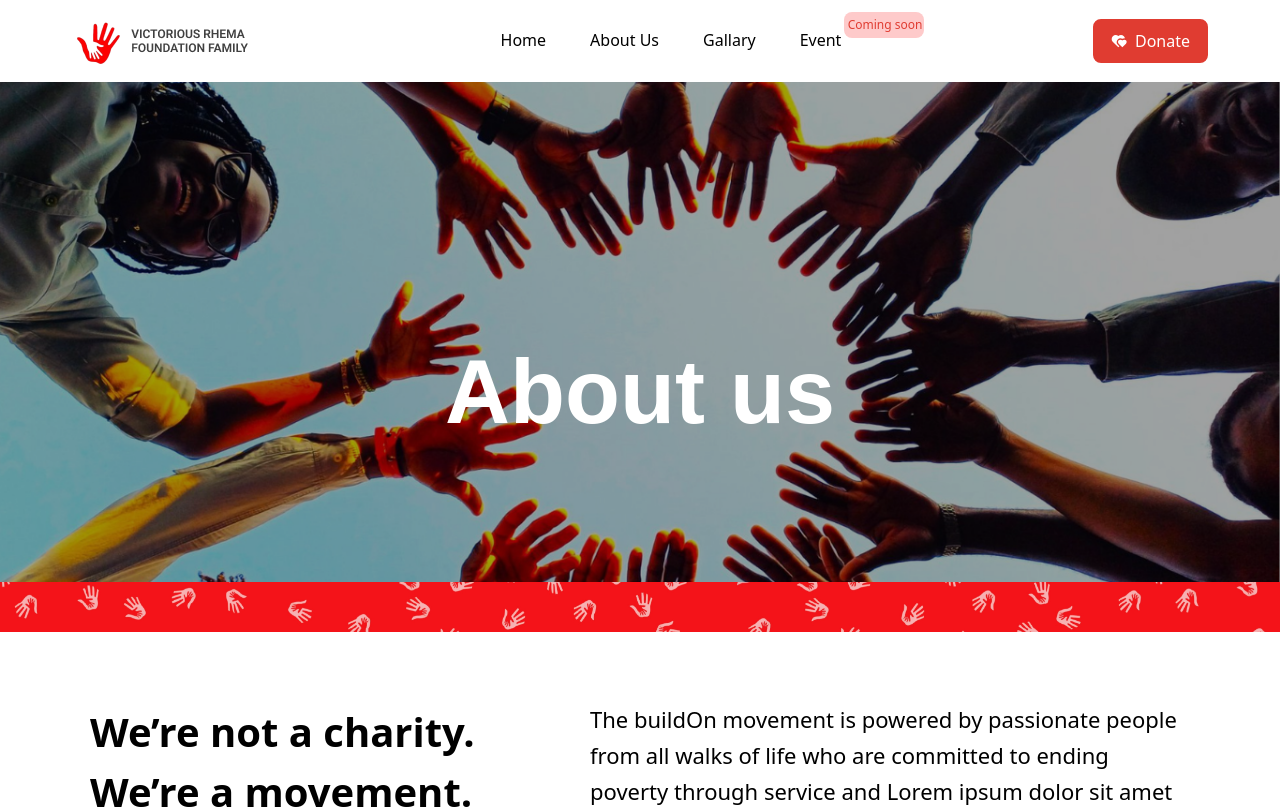
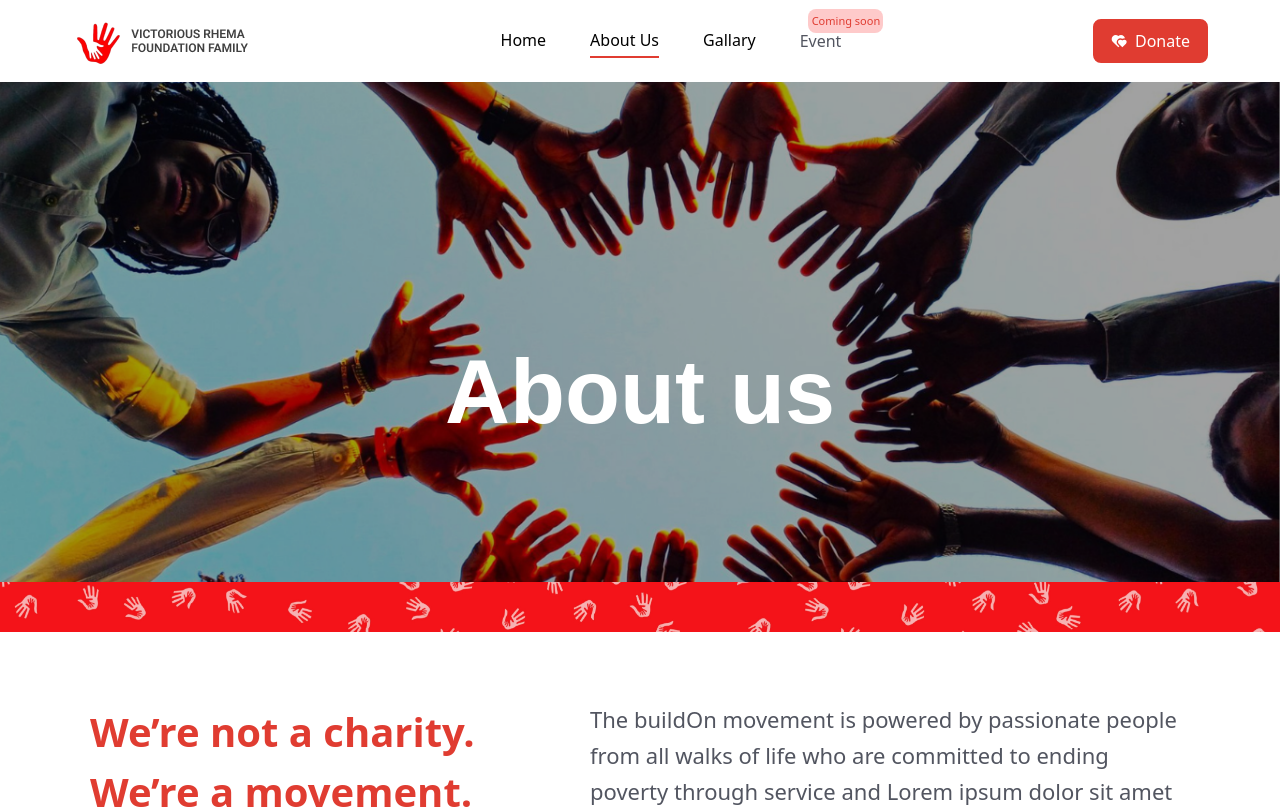
Before and after one commit to novertech411/victoriousweb, a Next.js app: page /about in a window 1280 px wide. Shown: the top 809 px of the page. Built offline with nearby package versions, Linux system fonts and the light colour scheme; a web font is replaced by a local one.

Commit message:
strated working

```diff
--- a/app/about/page.tsx
+++ b/app/about/page.tsx
@@ -11,7 +11,7 @@ import partners from "@/public/image/partners.png";
 
 function page() {
   return (
-    <div className="bg-white">
+    <div className="bg-white  text-[#525560]">
       <div className=" md:h-[500px] overflow-hidden bg-aboutbg bg-cover bg-center">
         <h1 className="font-indie font-[600] md:text-[90px] text-[60px] text-center md:mt-[19%] mt-[30%] text-white  z-20">
           About us
@@ -21,8 +21,8 @@ function page() {
         <Image className="" src={aboutbg} alt="" />
       </div>
       <Container>
-        <div className=" flex flex-wrap gap-[100px] justify-center  my-[70px] ">
-          <p className=" font-[600] text-[40px] max-w-[400px]">
+        <div className=" flex flex-wrap gap-[100px] justify-center text-[#525560]  my-[70px] ">
+          <p className=" font-[600] text-[40px] max-w-[400px] text-primary">
             We’re not a charity. We’re a movement.
           </p>
 
@@ -53,9 +53,9 @@ function page() {
       </div>
       <div className=" bg-[#f1f2f4]">
         <Container>
-          <div className="flex gap-8  justify-between flex-wrap-reverse  pt-[100px]  ">
+          <div className="flex gap-8  justify-between flex-wrap-reverse  pt-[100px]  text-black ">
             <div className="w-[600px]">
-              <p className="font-inter font-[600] md:text-[50px] text-[30px]">
+              <p className="font-inter font-[600] md:text-[50px] text-[30px] te">
                 Meet the People Who Make Our Work Possible
               </p>
               <p>
@@ -98,7 +98,7 @@ function page() {
               Doctorate in Humane Letters, honoris causa from St. John’s
               University and he delivered the commencement speech for the 2024
               graduating class. To schedule an interview or other media request
-              with Jim, please email press@buildon.org.
+              with Jim, please
             </p>
           </div>
         </div>
@@ -131,7 +131,7 @@ function page() {
         Ignite change. <span className="text-primary">Invest </span> in hope !
       </h3>
       <div
-        className="relative  max-w-5xl bg-red-500 mx-auto h-[600px]"
+        className="relative  max-w-5xl mx-auto h-[400px]"
         style={{ paddingTop: "56.25%" /* 16:9 Aspect Ratio */ }}
       >
         <iframe
--- a/components/Bannaer.tsx
+++ b/components/Bannaer.tsx
@@ -12,7 +12,7 @@ function Bannaer() {
         <Image src={banner} alt="" className=" md:flex hidden" />
         <Image src={bannerhead} alt="" className=" md:hidden " />
 
-        <div className="absolute  text-white  top-[100px] md:top-[300px] text-center w-full   ">
+        <div className="absolute  text-white  top-[100px] md:top-[35%] text-center w-full   ">
           <p className="  text-[30px]  md:text-[70px] inter font-[600] ">
             {" "}
             we give hope <span className="text-primary">. </span>{" "}
@@ -24,7 +24,7 @@ function Bannaer() {
           </p>
         </div>
         <div className=" absolute z-10  w-full font-inter">
-          <button className=" bg-black text-[18px] md:text-[30px] font-[600]  rounded-lg py-2 px-5 text-white flex items-center hover:bg-white border-2 border-primary hover:text-primary mx-auto">
+          <button className=" bg-black text-[18px] md:text-[20px]  font-[400] font-indie  rounded-lg py-2 px-5 text-white flex items-center hover:bg-white border-2 border-primary hover:text-primary mx-auto">
             Join our commuinty
           </button>
         </div>
--- a/components/Navbar.tsx
+++ b/components/Navbar.tsx
@@ -1,6 +1,5 @@
 "use client";
-import React from "react";
-import { useState } from "react";
+import React, { useState, useEffect } from "react";
 import Container from "./Container";
 import Image from "next/image";
 import logo from "@/public/image/logo.png";
@@ -13,24 +12,31 @@ import Hambugar from "./Hambugar";
 function Navbar() {
   const pathname = usePathname();
   const [isMenuVisible, setIsMenuVisible] = useState(false);
+  useEffect(() => {
+    console.log("Current Pathname:", pathname);
+  }, [pathname]);
 
   const handleToggle = () => {
     setIsMenuVisible((prev) => !prev);
   };
 
+  const getActiveClass = (path: string): string => {
+    return pathname === path ? "border-primary  border-b-2 " : "";
+  };
+
   return (
-    <div className=" bg-white  ">
+    <div className="bg-white">
       <Container>
-        <div className="  flex  py-4 md:px-2    px-0 justify-between items-center">
-          <Image src={logo} alt="logo" className="md:flex hidden" />
-          <Image src={icon} alt="logo" className="flex md:hidden w-[40px]" />
+        <div className="flex py-4 md:px-2 px-0 justify-between items-center">
+          <Image src={logo} alt="logo" className="md:flex " />
+          {/* <Image src={icon} alt="logo" className="flex md:hidden w-[40px]" /> */}
 
-          <ul className=" md:flex  gap-11 hidden relative">
+          <ul className="md:flex gap-11 hidden relative text-black">
             <Link href="/">
               <li
-                className={` py-1  border-b-2  border-white     hover:border-secondary  ${
-                  pathname === "" ? "border-secondary" : ""
-                }   `}
+                className={`py-1 hover:border-primary  hover:border-b-2 ${getActiveClass(
+                  "/"
+                )}`}
               >
                 Home
               </li>
@@ -38,55 +44,58 @@ function Navbar() {
 
             <Link href="/about">
               <li
-                className={` py-1  border-b-2  border-white     hover:border-secondary  ${
-                  pathname === "" ? "border-secondary" : ""
-                }   `}
+                className={`py-1  hover:border-primary   hover:border-b-2 ${getActiveClass(
+                  "/about"
+                )}`}
               >
                 About Us
               </li>
             </Link>
 
-            <Link href="/products ">
+            <Link href="/products">
               <li
-                className={` py-1  border-b-2  border-white     hover:border-secondary  ${
-                  pathname === "" ? "border-secondary" : ""
-                }   `}
+                className={`py-1  hover:border-primary  hover:border-b-2  ${getActiveClass(
+                  "/products"
+                )}`}
               >
                 Gallary
               </li>
             </Link>
-            <Link className="  flex items-center relative" href=" ">
+
+            <Link href="/event" className="flex items-center relative">
               <li
-                className={` py- border-b-2  border-white     hover:border-secondary  ${
-                  pathname === "" ? "border-secondary" : ""
-                }   `}
+                className={`py-1  text-secondary hover:border-primary  hover:border-b-2 ${getActiveClass(
+                  "/event"
+                )}`}
               >
                 Event
               </li>
-              <div className="absolute bg-red-200  p-1 rounded-lg  -translate-y-4   translate-x-11 text-primary text-[12px]  text-nowrap w-[80px]">
+              <div className="absolute bg-red-200 p-1 rounded-lg -translate-y-5 translate-x-2 text-primary text-[11px] text-nowrap w-[75px]">
                 Coming soon
               </div>
             </Link>
           </ul>
 
-          <button className=" hidden  bg-primary  rounded-lg py-2 px-4 text-white md:flex items-center gap-2 hover:bg-white border-2 border-primary hover:text-primary">
+          <button className="hidden bg-primary rounded-lg py-2 px-4 text-white md:flex items-center gap-2 hover:bg-white border-2 border-primary hover:text-primary">
             <RiHeartsFill /> Donate
           </button>
-          <div onClick={handleToggle} className="md:hidden ">
+          <div onClick={handleToggle} className="md:hidden">
             <Hambugar />
           </div>
         </div>
-      </Container>{" "}
+      </Container>
+
       <ul
-        className={` bg-white w-full absolute text-black pt-11  text-center  z-40 flex flex-col h-[100vh] ${
+        className={`bg-white w-full absolute text-black pt-11 text-center z-40 flex flex-col h-[100vh] ${
           isMenuVisible ? "flex" : "hidden"
-        } `}
+        }`}
       >
         <Link href="/">
           <li
-            className={` py-4  border-b-2  border-white     hover:border-secondary  ${
-              pathname === "" ? "border-secondary" : ""
-            }   `}
+            onClick={handleToggle}
+            className={`py-4 border-b-2 border-white hover:border-primary ${getActiveClass(
+              "/"
+            )}`}
           >
             Home
           </li>
@@ -94,24 +103,30 @@ function Navbar() {
 
         <Link href="/about">
           <li
-            className={` py-4  border-b-2  border-white     hover:border-secondary  ${
-              pathname === "" ? "border-secondary" : ""
-            }   `}
+            onClick={handleToggle}
+            className={`py-4 border-b-2 border-white hover:border-primary ${getActiveClass(
+              "/about"
+            )}`}
           >
             About Us
           </li>
         </Link>
 
-        <Link href="/products ">
+        <Link href="/products">
           <li
-            className={` py-4  border-b-2  border-white     hover:border-secondary  ${
-              pathname === "" ? "border-secondary" : ""
-            }   `}
+            onClick={handleToggle}
+            className={`py-4 border-b-2 border-white hover:border-primary ${getActiveClass(
+              "/products"
+            )}`}
           >
             Gallary
           </li>
         </Link>
-        <button className=" md:hidden  my-8 z-50 bg-primary  rounded-lg py-2 px-4 text-white gap-2 hover:bg-white border-2 border-primary hover:text-primary w-[150px] flex justify-center items-center mx-auto">
+
+        <button
+          onClick={handleToggle}
+          className="md:hidden my-8 z-50 bg-primary rounded-lg py-2 px-4 text-white gap-2 hover:bg-white border-2 border-primary hover:text-primary w-[150px] flex justify-center items-center mx-auto"
+        >
           <RiHeartsFill /> Donate
         </button>
       </ul>
--- a/tailwind.config.ts
+++ b/tailwind.config.ts
@@ -29,6 +29,7 @@ const config: Config = {
 
       colors: {
         primary: "#E03C31",
+        secondary: "#525560",
       },
     },
   },
```
Also changed, not shown: app/page.tsx (+9 -9 lines).
